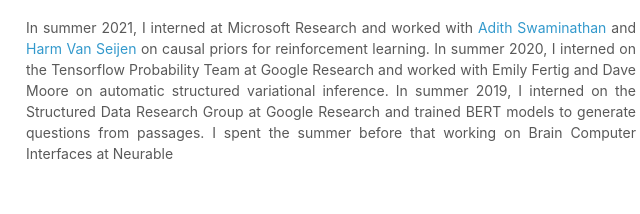
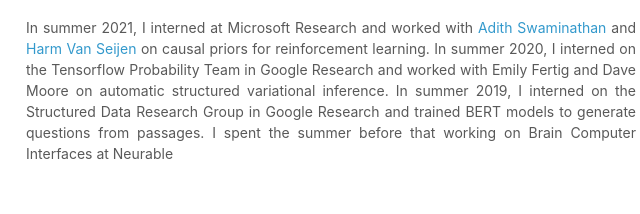
Before and after one commit to kateslin/kateslin.github.io, a plain HTML site: page index.html in a window 1280 px wide. Shown: the part 310-524 px from the top of the page, 504-1144 px from the left. Drawn offline with Linux system fonts and the light colour scheme; files whose address does not match are found by name.

Commit message:
update grammar

```diff
--- a/index.html
+++ b/index.html
@@ -64,9 +64,9 @@
   <p>In summer 2021, I interned at Microsoft Research and worked with
     <a href="https://www.microsoft.com/en-us/research/people/adswamin/" target="_blank">Adith Swaminathan</a>
     and <a href="https://www.microsoft.com/en-us/research/people/havansei/" target="_blank">Harm Van Seijen</a> on causal priors for reinforcement learning.
-    In summer 2020, I interned on the Tensorflow Probability Team at Google Research and worked
+    In summer 2020, I interned on the Tensorflow Probability Team in Google Research and worked
     with Emily Fertig and Dave Moore on automatic structured variational inference.
-    In summer 2019, I interned on the Structured Data Research Group at Google Research
+    In summer 2019, I interned on the Structured Data Research Group in Google Research
     and trained BERT models to generate questions from passages.
     I spent the summer before that working on Brain Computer Interfaces at Neurable</p>
 
```
